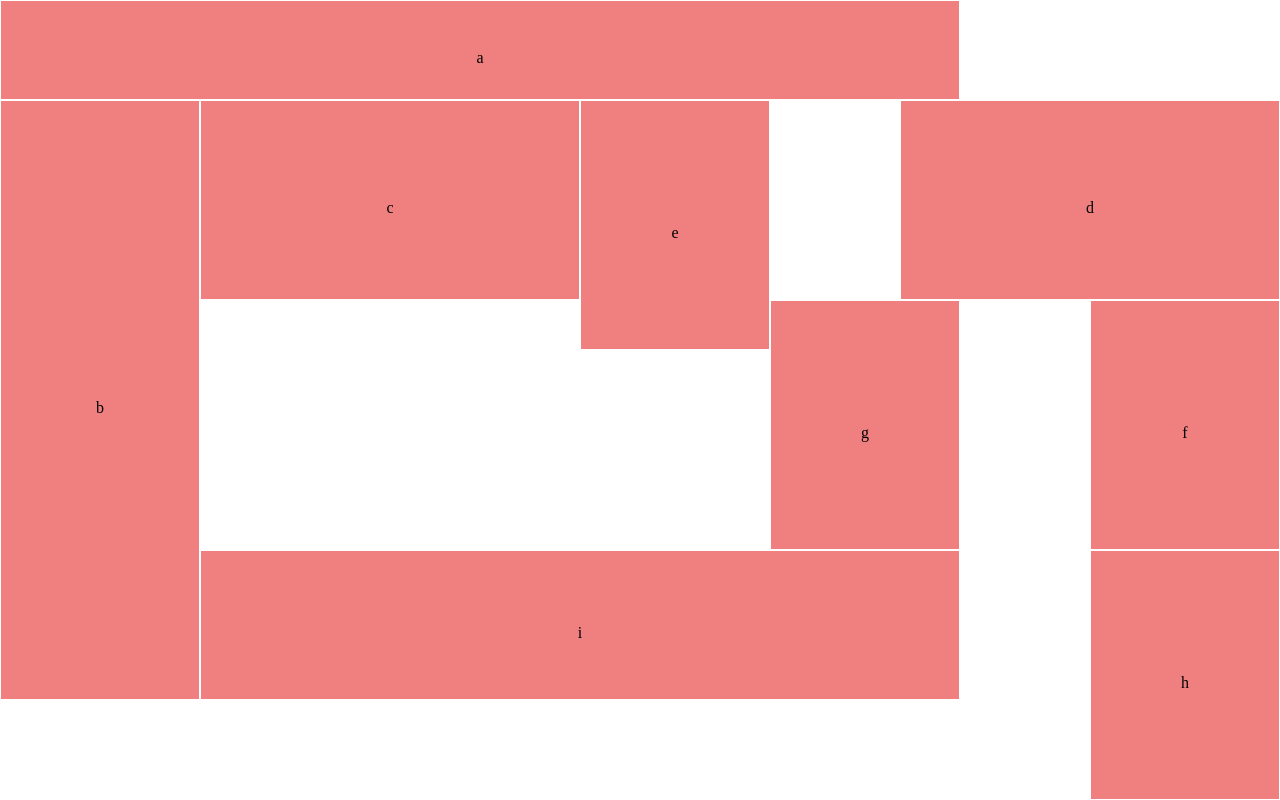
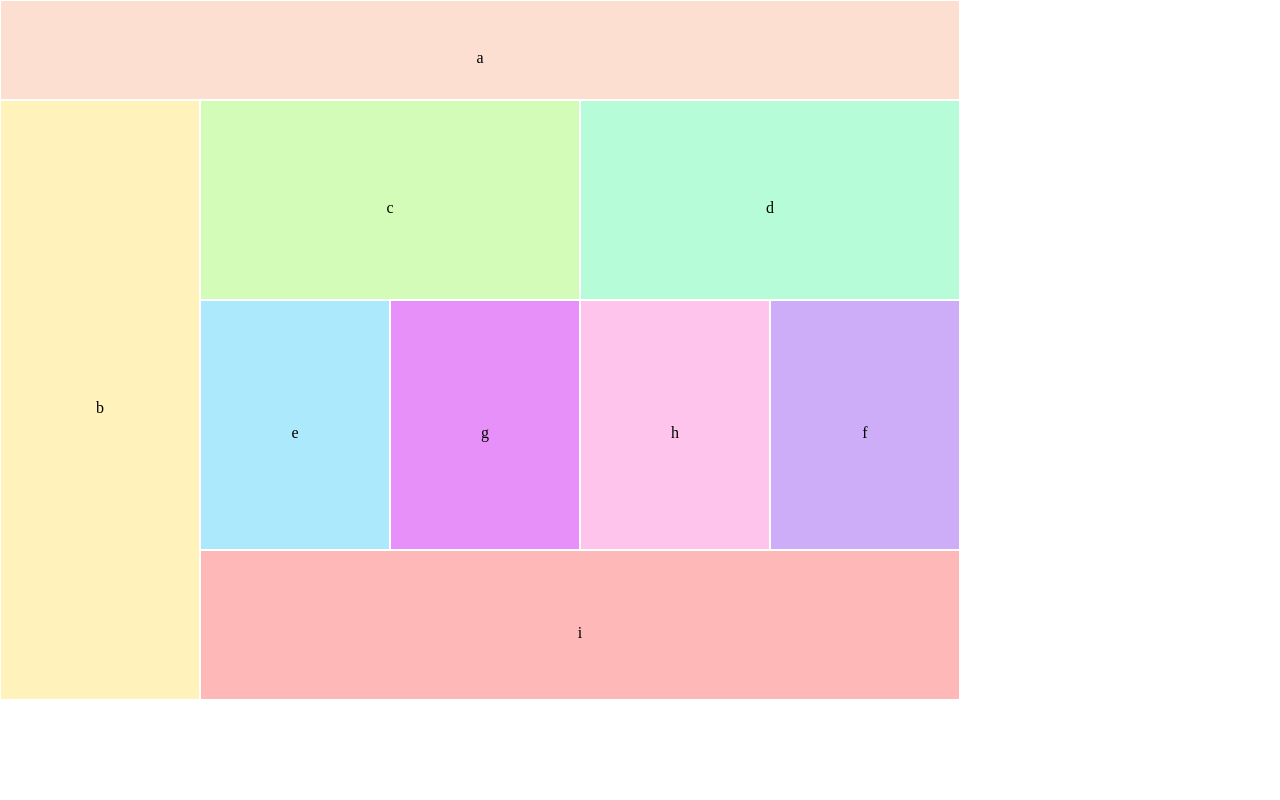
Before and after one commit to nooromari/lab-01, a plain HTML site: page index.html in a window 1280 px wide. Drawn offline with Linux system fonts and the light colour scheme.

Commit message:
correct the smacss

```diff
--- a/css/ layout.css
+++ b/css/layouts.css
@@ -1,4 +1,8 @@
 /* for mobile */
+
+body{
+    width: 480px;
+}
 .a,.b,.c,.d,.i{
     width:480px ;
     height:125px;
@@ -29,22 +33,13 @@
     clear: both;
     height: 80px;
 }
-/* @media ( min-width: 480px )and( max-width: 767px ){
-    .a,.b,.c,.d{
-        width:480px ;
-        height:125px;
+
+
+/* for desktop */
+@media screen and ( min-width: 768px ){
+    body{
+        width: 960px;
     }
-    .a{
-        height:75px;
-    }
-    .b{
-        height:150px;
-    }
-
-} */
-
-/* for desctop */
-@media ( min-width: 768px ){
     .a{
         width:960px ;
         height:100px;
@@ -63,6 +58,7 @@
         height:250px;
     }
     .i{
+        display: inline-block;
         width:760px ;
         height:150px;
     }
@@ -73,4 +69,7 @@
         float: right;
     }
 
+    div{
+        background-color: lightcoral;
+    }
 }
--- a/css/module.css
+++ b/css/module.css
@@ -0,0 +1,61 @@
+/* for mobile */
+.a{
+    background-color: rgb(252, 231, 192);
+}
+.b{
+    background-color: rgb(250, 172, 144);
+}
+.c{
+    background-color: rgb(144, 250, 223);
+}
+.d{
+    background-color: rgb(144, 250, 185);
+}
+.e{
+    background-color: rgb(160, 144, 250);
+}
+.f{
+    background-color: rgb(250, 144, 232);
+}
+.g{
+    background-color: rgb(250, 144, 153);
+}
+.h{
+    background-color: rgb(230, 250, 144);
+}
+.i{
+    background-color: rgb(144, 169, 250);
+}
+
+
+
+/* for desktop */
+@media screen and ( min-width: 768px ){
+    .a{
+        background-color: rgb(253, 223, 209);
+    }
+    .b{
+        background-color: rgb(255, 242, 187);
+    }
+    .c{
+        background-color: rgb(210, 252, 183);
+    }
+    .d{
+        background-color: rgb(183, 252, 217);
+    }
+    .e{
+        background-color: rgb(173, 233, 252);
+    }
+    .f{
+        background-color: rgb(205, 172, 248);
+    }
+    .g{
+        background-color: rgb(232, 144, 250);
+    }
+    .h{
+        background-color: rgb(255, 196, 235);
+    }
+    .i{
+        background-color: rgb(255, 184, 184);
+    }
+}
--- a/css/state.css
+++ /dev/null
@@ -1,80 +0,0 @@
-/* for mobile */
-.a,.b,.c,.d,.i{
-    width:480px ;
-    height:125px;
-}
-.a{
-    height:75px;
-}
-.b{
-    height:150px;
-}
-.e, .f,.g,.h{
-    width:240px ;
-    height:250px;
-}
-.e{
-    float:left;
-}
-.f{
-    float: right;
-}
-.g{
-    float: left;
-}
-.h{
-    float: right;
-}
-.i{
-    clear: both;
-    height: 80px;
-}
-/* @media ( min-width: 480px )and( max-width: 767px ){
-    .a,.b,.c,.d{
-        width:480px ;
-        height:125px;
-    }
-    .a{
-        height:75px;
-    }
-    .b{
-        height:150px;
-    }
-
-} */
-
-/* for desctop */
-@media ( min-width: 768px ){
-    .a{
-        width:960px ;
-        height:100px;
-    }
-    .b{
-        width:200px ;
-        height:600px;
-        float: left;
-    }
-    .c,.d{
-        width: 380px;
-        height: 200px;
-    }
-    .e,.f,.g,.h{
-        width:190px ;
-        height:250px;
-    }
-    .i{
-        display: inline-block;
-        width:760px ;
-        height:150px;
-    }
-    .c{
-        float: left;
-    }
-    .d{
-        float: right;
-    }
-
-    div{
-        background-color: lightcoral;
-    }
-}
--- a/css/style.css
+++ /dev/null
@@ -1,31 +0,0 @@
-/* @import './reset.css';
-@import './layout.css'; */
-
-/* @import url(styles.css) all and (max-width: 768px) {...}
-
-@import url(styles.css) all and (max-width: 960px) {...} */
-/* For mobile phones: */
-*{
-    box-sizing: border-box;
-    box-sizing: content-box;
-}
-
-/* for mobile */
-@media ( min-width: 480px )and( max-width: 768px ){
-    .a,.b,.c,.d{
-        width:480px ;
-        height:125px;
-    }
-    .a{
-        height:75px;
-    }
-    .b{
-        height:150px;
-    }
-
-}
-
-/* for desctop */
-/* @media ( min-width: 768px )and( max-width: 960px ){
-
-} */
--- a/index.html
+++ b/index.html
@@ -7,9 +7,8 @@
     <title>Document</title>
     <link rel="stylesheet" href="css/reset.css">
     <link rel="stylesheet" href="css/base.css">
-    <link rel="stylesheet" href="css/state.css">
-    <!-- <link rel="stylesheet" href="css/style.css"> -->
-    <!-- <link rel="stylesheet" href="css/layout.css"> -->
+    <link rel="stylesheet" href="css/layouts.css">
+    <link rel="stylesheet" href="css/module.css">
 </head>
 <body>
     <header>
```
Also changed, not shown: css/theme.css (deleted).
